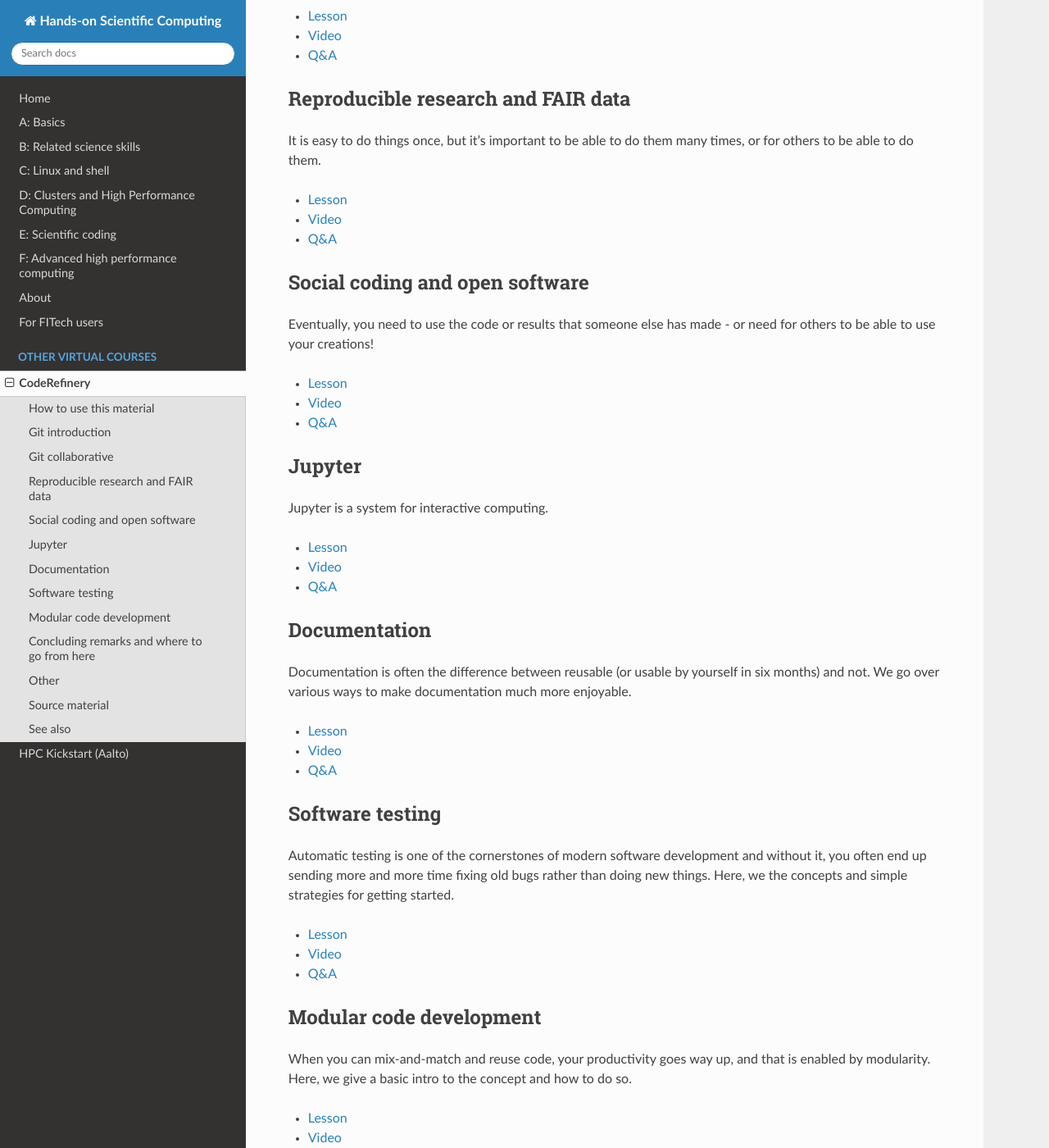
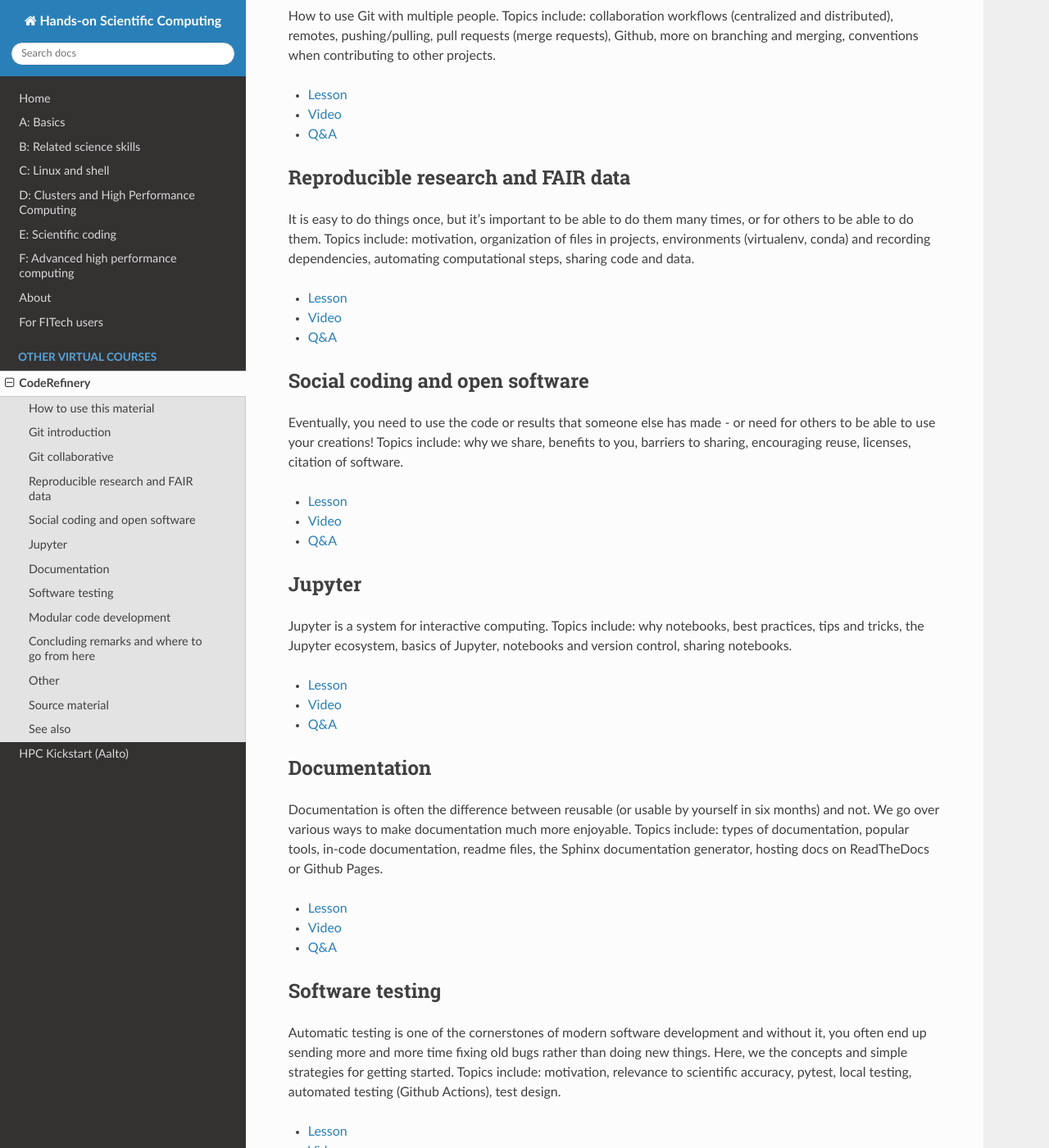
Before and after one commit to coderefinery/handsonscicomp, a Sphinx documentation site: the page built from source/coderefinery.rst, in a window 1280 px wide and 1400 px high, scrolled down 1040 px. Shown: the whole window at 82% size. Built offline with Sphinx 7.4.7 and the Read the Docs theme 2.0.0, drawn with Linux system fonts in a browser that asks for light colours; some of the changed text lies outside the part shown.

Commit message:
source/coderefinery: Add topics for each CodeRefinery lesson

```diff
--- a/source/coderefinery.rst
+++ b/source/coderefinery.rst
@@ -38,7 +38,9 @@ Git introduction
 ----------------
 
 The git version control system, from the very basics.  How to use it
-well for your own projects.
+well for your own projects.  Topics include: why version control, git,
+terminology, branches, merging, conflict resolution, inspecting
+history, undoing things, staging area, practical advice.
 
 * `Overall workshop intro <https://www.youtube.com/watch?v=q_DFH1SgTvc&list=PLpLblYHCzJACm0Nz8ZxmdC6F8UuSYwWGQ&index=1>`__
 * `Lesson <https://coderefinery.github.io/git-intro/>`__
@@ -50,7 +52,10 @@ well for your own projects.
 Git collaborative
 -----------------
 
-How to use Git with multiple people.
+How to use Git with multiple people. Topics include: collaboration
+workflows (centralized and distributed), remotes, pushing/pulling,
+pull requests (merge requests), Github, more on branching and merging,
+conventions when contributing to other projects.
 
 * `Lesson <https://coderefinery.github.io/git-collaborative/>`__
 * `Video <https://www.youtube.com/watch?v=BS7tlcEKrYA&list=PLpLblYHCzJACm0Nz8ZxmdC6F8UuSYwWGQ&index=6>`__
@@ -60,7 +65,10 @@ Reproducible research and FAIR data
 -----------------------------------
 
 It is easy to do things once, but it's important to be able to do
-them many times, or for others to be able to do them.
+them many times, or for others to be able to do them.  Topics include:
+motivation, organization of files in projects, environments
+(virtualenv, conda) and recording dependencies, automating
+computational steps, sharing code and data.
 
 * `Lesson <https://coderefinery.github.io/reproducible-research/>`__
 * `Video <https://www.youtube.com/watch?v=MxZF1gEJoWw&list=PLpLblYHCzJACm0Nz8ZxmdC6F8UuSYwWGQ&index=8>`__
@@ -70,7 +78,9 @@ Social coding and open software
 -------------------------------
 
 Eventually, you need to use the code or results that someone else has
-made - or need for others to be able to use your creations!
+made - or need for others to be able to use your creations!  Topics
+include: why we share, benefits to you, barriers to sharing,
+encouraging reuse, licenses, citation of software.
 
 * `Lesson <https://coderefinery.github.io/social-coding/>`__
 * `Video <https://www.youtube.com/watch?v=XkT8wMRcJok&list=PLpLblYHCzJACm0Nz8ZxmdC6F8UuSYwWGQ&index=9>`__
@@ -79,7 +89,9 @@ made - or need for others to be able to use your creations!
 Jupyter
 -------
 
-Jupyter is a system for interactive computing.
+Jupyter is a system for interactive computing.  Topics include: why
+notebooks, best practices, tips and tricks, the Jupyter ecosystem,
+basics of Jupyter, notebooks and version control, sharing notebooks.
 
 * `Lesson <https://coderefinery.github.io/jupyter/>`__
 * `Video <https://www.youtube.com/watch?v=Vv2eGDiE3IU&list=PLpLblYHCzJACm0Nz8ZxmdC6F8UuSYwWGQ&index=11>`__
@@ -90,7 +102,10 @@ Documentation
 
 Documentation is often the difference between reusable (or usable by
 yourself in six months) and not.  We go over various ways to make
-documentation much more enjoyable.
+documentation much more enjoyable.  Topics include: types of
+documentation, popular tools, in-code documentation, readme files, the
+Sphinx documentation generator, hosting docs on ReadTheDocs or Github
+Pages.
 
 * `Lesson <https://coderefinery.github.io/documentation/>`__
 * `Video <https://www.youtube.com/watch?v=0IZeQlXmtd4&list=PLpLblYHCzJACm0Nz8ZxmdC6F8UuSYwWGQ&index=12>`__
@@ -102,7 +117,9 @@ Software testing
 Automatic testing is one of the cornerstones of modern software
 development and without it, you often end up sending more and more
 time fixing old bugs rather than doing new things.  Here, we the
-concepts and simple strategies for getting started.
+concepts and simple strategies for getting started.  Topics include:
+motivation, relevance to scientific accuracy, pytest, local testing,
+automated testing (Github Actions), test design.
 
 * `Lesson <https://coderefinery.github.io/testing/>`__
 * `Video <https://www.youtube.com/watch?v=s72AqTTi_Y8&list=PLpLblYHCzJACm0Nz8ZxmdC6F8UuSYwWGQ&index=14>`__
@@ -113,7 +130,9 @@ Modular code development
 
 When you can mix-and-match and reuse code, your productivity goes way
 up, and that is enabled by modularity.  Here, we give a basic intro to
-the concept and how to do so.
+the concept and how to do so.  Topics include: what is modularity,
+why, functions, modules, state and pure functions, unit test, command
+line interface.
 
 * `Lesson <https://coderefinery.github.io/modular-type-along/>`__
 * `Video <https://www.youtube.com/watch?v=BlomsX5Xm-Q&list=PLpLblYHCzJACm0Nz8ZxmdC6F8UuSYwWGQ&index=15>`__
```
Also changed, not shown: other parts of source/coderefinery.rst (+1 -1 lines).
